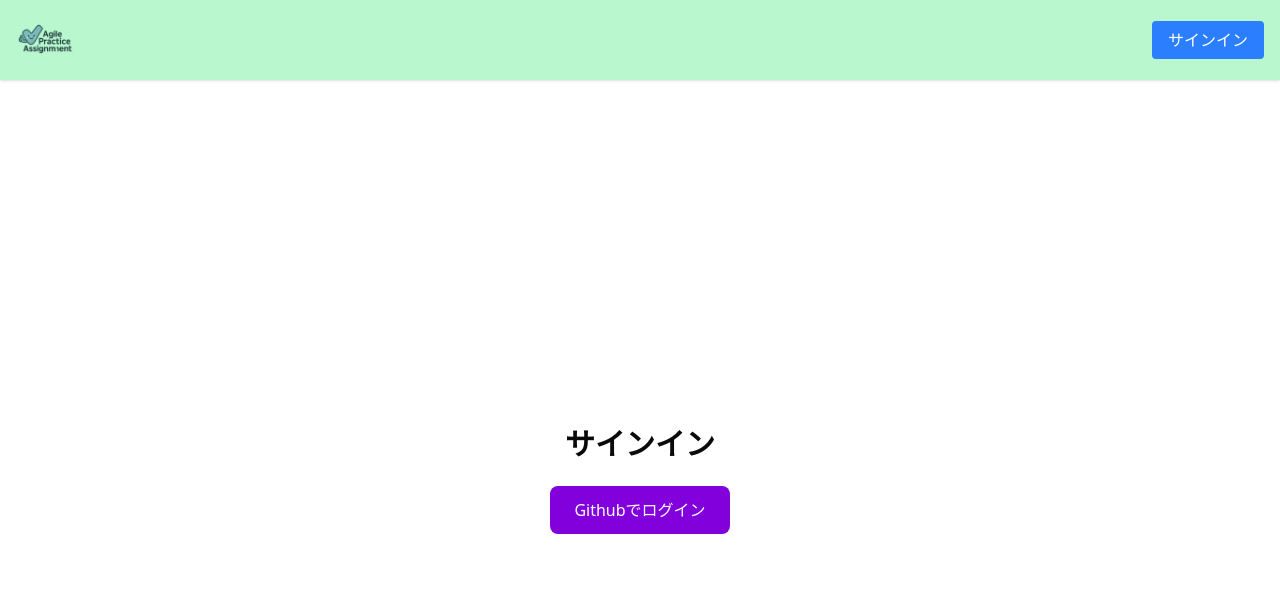
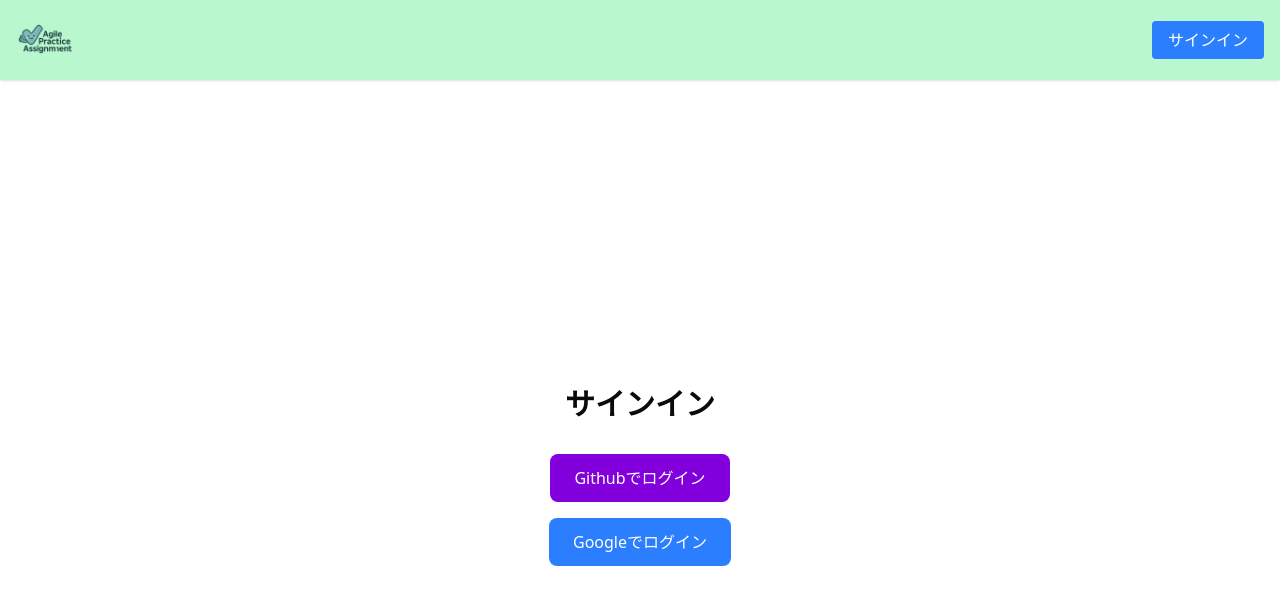
Before and after one commit to NiiyaDaiki/agile-practice-assignment, a Next.js app: page /signin in a window 1280 px wide. Shown: the top 604 px of the page. Built offline with nearby package versions, Linux system fonts and the light colour scheme; no server answers.

Commit message:
feat:googleログイン追加

```diff
--- a/app/signin/page.tsx
+++ b/app/signin/page.tsx
@@ -22,9 +22,15 @@ export default function SignInPage() {
       <h1 className="text-3xl font-bold mb-6">サインイン</h1>
       <button
         onClick={() => signIn("github", { callbackUrl: "/" })}
-        className="px-6 py-3 bg-purple-700 text-white rounded-md"
+        className="px-6 py-3 m-2 bg-purple-700 text-white rounded-md cursor-pointer"
       >
         Githubでログイン
+      </button>
+      <button
+        onClick={() => signIn("google", { callbackUrl: "/" })}
+        className="px-6 py-3 m-2 bg-blue-500 text-white rounded-md cursor-pointer"
+      >
+        Googleでログイン
       </button>
     </div>
   );
--- a/auth.ts
+++ b/auth.ts
@@ -1,12 +1,14 @@
 import NextAuth from "next-auth";
 import GitHub from "next-auth/providers/github"
+import Google from "next-auth/providers/google"
 import { PrismaAdapter } from "@auth/prisma-adapter";
 import { prisma } from "./lib/prisma";
 
 export const { handlers, auth, signIn, signOut } = NextAuth({
   adapter: PrismaAdapter(prisma),
   providers: [
-    GitHub
+    GitHub,
+    Google
   ],
   session: { strategy: "jwt" },
   callbacks: {
```
